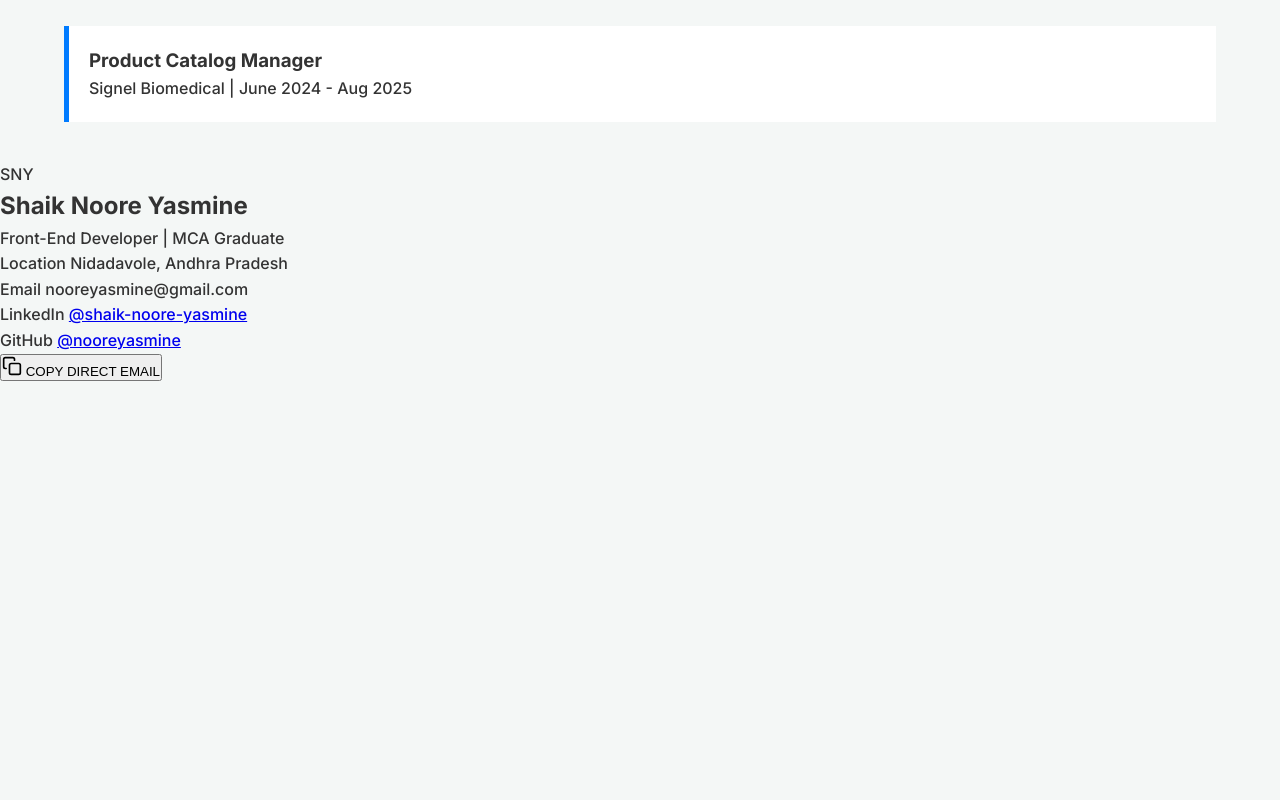
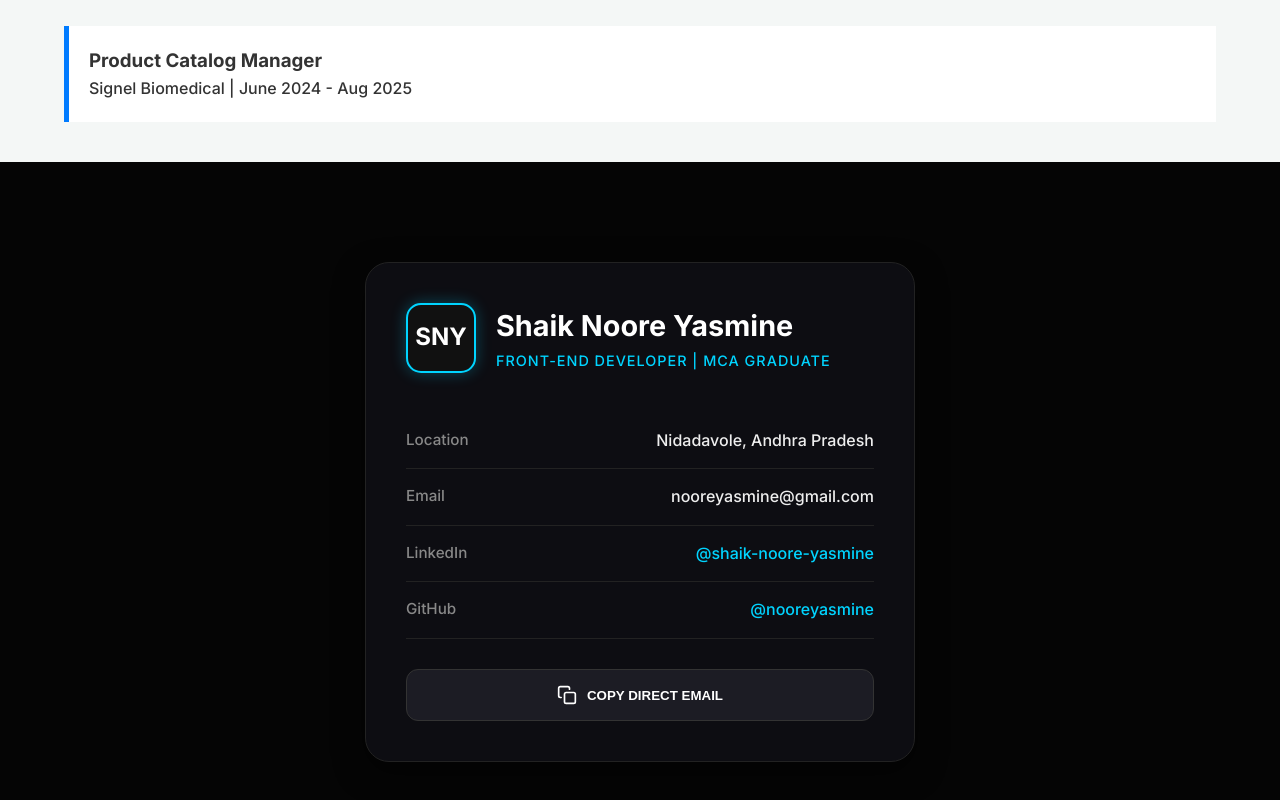
Before and after one commit to nooreyasmine/web-development, a plain HTML site: page index.html in a window 1280 px wide. Shown: the part 1089-1889 px from the top of the page. Before the commit the page ends 1472 px from the top, so only its background shows below. Drawn offline with Linux system fonts and the light colour scheme.

Commit message:
Update style.css

```diff
--- a/style.css
+++ b/style.css
@@ -80,3 +80,110 @@ body {
 .highlight {
     color: #ffd700;
 }
+
+/* Contact Section Styling */
+.contact-wrapper {
+    background-color: #050505; /* Deep Black Background */
+    padding: 100px 5%;
+    display: flex;
+    justify-content: center;
+}
+
+.contact-card {
+    background: #0d0d12; /* Dark Grey Card */
+    width: 100%;
+    max-width: 550px;
+    padding: 40px;
+    border-radius: 24px;
+    border: 1px solid #222;
+    box-shadow: 0 10px 30px rgba(0, 0, 0, 0.5);
+}
+
+/* Flexbox Header */
+.contact-header {
+    display: flex;
+    align-items: center;
+    gap: 20px;
+    margin-bottom: 40px;
+}
+
+.profile-icon {
+    width: 70px;
+    height: 70px;
+    background: #111;
+    border: 2px solid #00d4ff; /* Cyan Glow */
+    border-radius: 15px;
+    display: flex;
+    justify-content: center;
+    align-items: center;
+    font-weight: bold;
+    color: white;
+    font-size: 1.5rem;
+    box-shadow: 0 0 15px rgba(0, 212, 255, 0.3);
+}
+
+.header-text h2 {
+    color: white;
+    font-size: 1.8rem;
+    margin: 0;
+}
+
+.subtitle {
+    color: #00d4ff;
+    font-size: 0.9rem;
+    text-transform: uppercase;
+    letter-spacing: 1px;
+}
+
+/* Rows with Border-Bottom */
+.contact-details {
+    margin-bottom: 30px;
+}
+
+.detail-row {
+    display: flex;
+    justify-content: space-between; /* Pushes label left, value right */
+    padding: 15px 0;
+    border-bottom: 1px solid #222;
+}
+
+.label {
+    color: #888;
+    font-size: 0.95rem;
+}
+
+.value {
+    color: #eee;
+    font-weight: 500;
+}
+
+.link-cyan {
+    color: #00d4ff;
+    text-decoration: none;
+}
+
+.link-cyan:hover {
+    text-decoration: underline;
+}
+
+/* The Action Button */
+.copy-btn {
+    width: 100%;
+    background: #1c1c24;
+    border: 1px solid #333;
+    color: white;
+    padding: 15px;
+    border-radius: 12px;
+    display: flex;
+    justify-content: center;
+    align-items: center;
+    gap: 10px;
+    cursor: pointer;
+    font-weight: bold;
+    transition: all 0.3s ease;
+}
+
+.copy-btn:hover {
+    background: #252530;
+    border-color: #555;
+}
```
